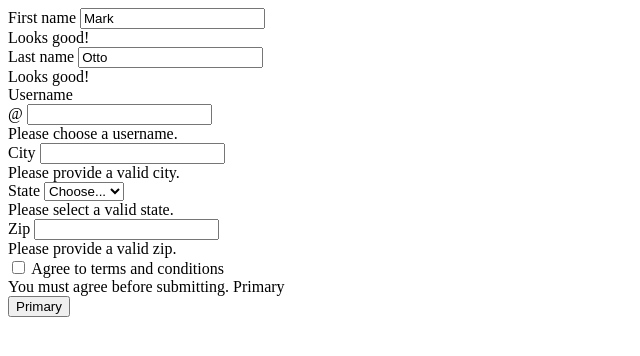
After one commit to MickeDali/pythonProject3Predpr, a Django app: template TimeSlots/TimeSlots2/organizer/templates/organizer/regist.html in a window 1280 px wide. The commit adds this page. Shown: the top 356 px of the page, without its empty margins (0-640 px from the left). Run offline with Django 4.2, Linux system fonts and the light colour scheme; the template is opened without the code that fills it, so the values that code supplies are empty.

```diff
--- /dev/null
+++ b/TimeSlots/TimeSlots2/organizer/templates/organizer/regist.html
@@ -0,0 +1,77 @@
+<!DOCTYPE html>
+<html lang="en">
+<head>
+    <meta charset="UTF-8">
+    <title>Title</title>
+</head>
+<body>
+
+<form class="row g-3 needs-validation" novalidate>
+  <div class="col-md-4">
+    <label for="validationCustom01" class="form-label">First name</label>
+    <input type="text" class="form-control" id="validationCustom01" value="Mark" required>
+    <div class="valid-feedback">
+      Looks good!
+    </div>
+  </div>
+  <div class="col-md-4">
+    <label for="validationCustom02" class="form-label">Last name</label>
+    <input type="text" class="form-control" id="validationCustom02" value="Otto" required>
+    <div class="valid-feedback">
+      Looks good!
+    </div>
+  </div>
+  <div class="col-md-4">
+    <label for="validationCustomUsername" class="form-label">Username</label>
+    <div class="input-group">
+      <span class="input-group-text" id="inputGroupPrepend">@</span>
+      <input type="text" class="form-control" id="validationCustomUsername" aria-describedby="inputGroupPrepend" required>
+      <div class="invalid-feedback">
+        Please choose a username.
+      </div>
+    </div>
+  </div>
+  <div class="col-md-6">
+    <label for="validationCustom03" class="form-label">City</label>
+    <input type="text" class="form-control" id="validationCustom03" required>
+    <div class="invalid-feedback">
+      Please provide a valid city.
+    </div>
+  </div>
+  <div class="col-md-3">
+    <label for="validationCustom04" class="form-label">State</label>
+    <select class="form-select" id="validationCustom04" required>
+      <option selected disabled value="">Choose...</option>
+      <option>...</option>
+    </select>
+    <div class="invalid-feedback">
+      Please select a valid state.
+    </div>
+  </div>
+  <div class="col-md-3">
+    <label for="validationCustom05" class="form-label">Zip</label>
+    <input type="text" class="form-control" id="validationCustom05" required>
+    <div class="invalid-feedback">
+      Please provide a valid zip.
+    </div>
+  </div>
+  <div class="col-12">
+    <div class="form-check">
+      <input class="form-check-input" type="checkbox" value="" id="invalidCheck" required>
+      <label class="form-check-label" for="invalidCheck">
+        Agree to terms and conditions
+      </label>
+      <div class="invalid-feedback">
+        You must agree before submitting.
+          <span class="badge bg-primary">Primary</span>
+      </div>
+    </div>
+  </div>
+  <div class="col-12">
+    <button class="btn btn-primary" type="submit"><span class="badge bg-primary">Primary</span></button>
+  </div>
+</form>
+
+
+</body>
+</html>
```
Also changed, not shown: TimeSlots/TimeSlots2/organizer/templates/organizer/index.html (+8 -0 lines), TimeSlots/TimeSlots2/organizer/templates/organizer/loginpage.html (added, +49 -0 lines), TimeSlots/TimeSlots2/organizer/users.py (+45 -6 lines).
